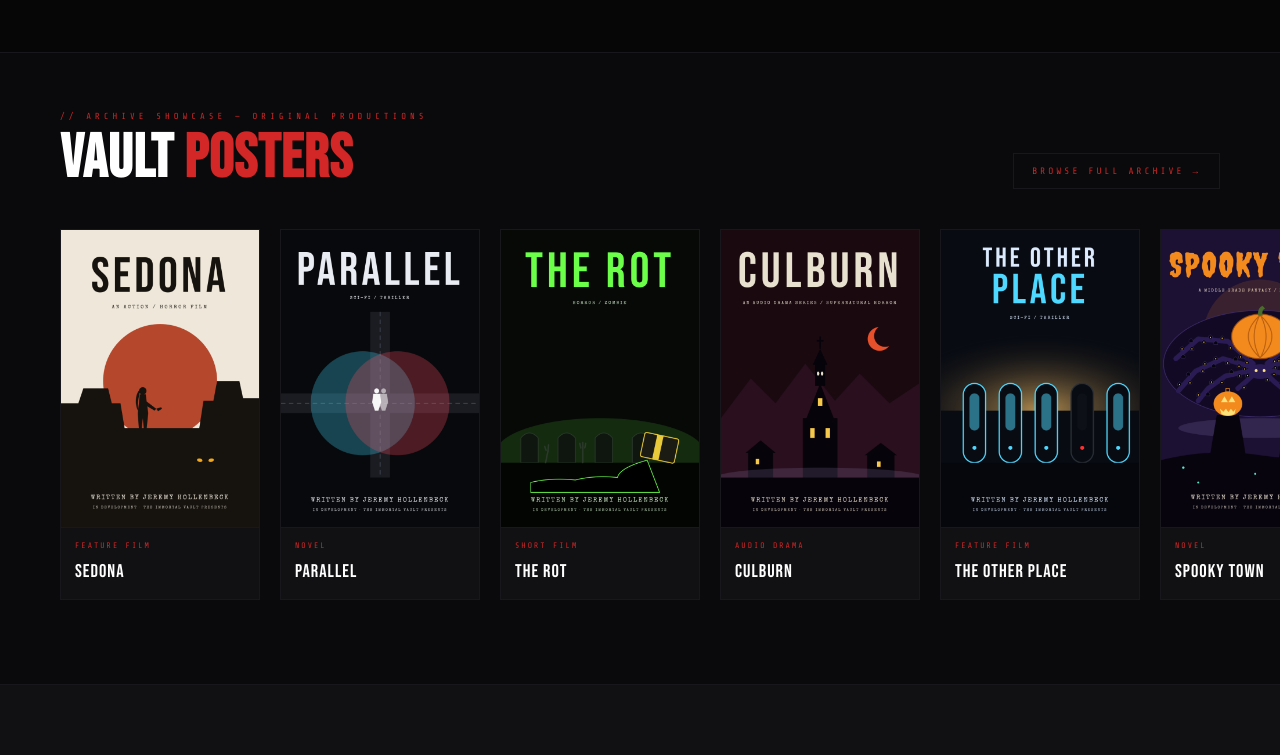
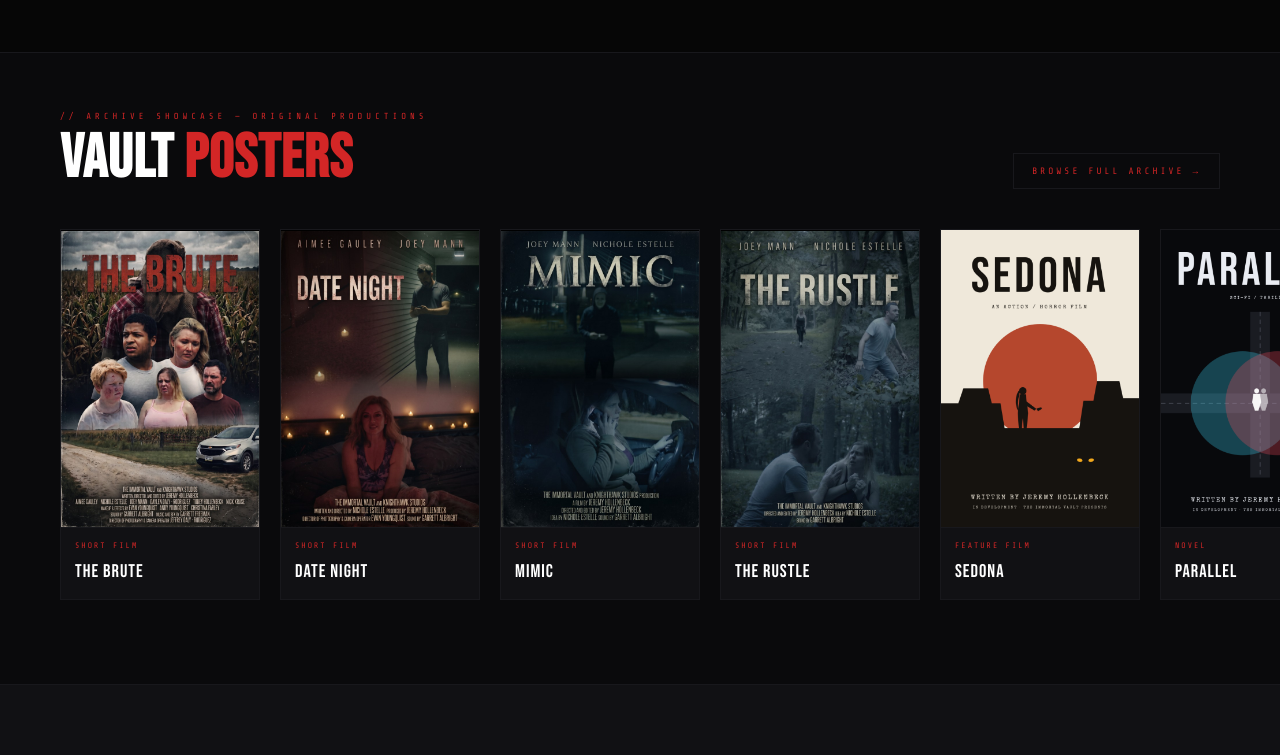
Before and after one commit to jerholl/TheImmortalVault, a plain HTML site: page index.html in a window 1280 px wide. Shown: the part 2065-2820 px from the top of the page. Drawn offline with nearby package versions, Linux system fonts and the light colour scheme.

Commit message:
Bust browser cache on new posters and include them in Vault Posters showcase strip

```diff
--- a/index.html
+++ b/index.html
@@ -1115,8 +1115,8 @@
         <div class="new-films-grid">
             <a href="/coming-soon/?item=film-project-10" class="new-film-card">
                 <div class="new-film-img">
-                    <div class="poster-blur" style="background-image: url('TheBrutePoster.jpg');"></div>
-                    <img src="TheBrutePoster.jpg" alt="The Brute" class="poster-main" loading="lazy">
+                    <div class="poster-blur" style="background-image: url('TheBrutePoster.jpg?v=20261031b');"></div>
+                    <img src="TheBrutePoster.jpg?v=20261031b" alt="The Brute" class="poster-main" loading="lazy">
                 </div>
                 <div class="new-film-body">
                     <div class="new-film-tag">Slasher / Horror</div>
@@ -1126,8 +1126,8 @@
             </a>
             <a href="/coming-soon/?item=film-project-09" class="new-film-card">
                 <div class="new-film-img">
-                    <div class="poster-blur" style="background-image: url('DateNightPoster.jpg');"></div>
-                    <img src="DateNightPoster.jpg" alt="Date Night" class="poster-main" loading="lazy">
+                    <div class="poster-blur" style="background-image: url('DateNightPoster.jpg?v=20261031b');"></div>
+                    <img src="DateNightPoster.jpg?v=20261031b" alt="Date Night" class="poster-main" loading="lazy">
                 </div>
                 <div class="new-film-body">
                     <div class="new-film-tag">Horror / Comedy</div>
@@ -1137,8 +1137,8 @@
             </a>
             <a href="/coming-soon/?item=film-project-08" class="new-film-card">
                 <div class="new-film-img">
-                    <div class="poster-blur" style="background-image: url('TheMimicPoster.jpg');"></div>
-                    <img src="TheMimicPoster.jpg" alt="The Mimic" class="poster-main" loading="lazy">
+                    <div class="poster-blur" style="background-image: url('TheMimicPoster.jpg?v=20261031b');"></div>
+                    <img src="TheMimicPoster.jpg?v=20261031b" alt="The Mimic" class="poster-main" loading="lazy">
                 </div>
                 <div class="new-film-body">
                     <div class="new-film-tag">Supernatural / Creature Horror</div>
@@ -1148,8 +1148,8 @@
             </a>
             <a href="/coming-soon/?item=film-project-07" class="new-film-card">
                 <div class="new-film-img">
-                    <div class="poster-blur" style="background-image: url('TheRustlePoster.jpg');"></div>
-                    <img src="TheRustlePoster.jpg" alt="The Rustle" class="poster-main" loading="lazy">
+                    <div class="poster-blur" style="background-image: url('TheRustlePoster.jpg?v=20261031b');"></div>
+                    <img src="TheRustlePoster.jpg?v=20261031b" alt="The Rustle" class="poster-main" loading="lazy">
                 </div>
                 <div class="new-film-body">
                     <div class="new-film-tag">Supernatural Horror / Suspense</div>
@@ -1171,6 +1171,34 @@
         </div>
         <div class="showcase-scroll-wrap">
             <div class="showcase-track">
+                <a href="/coming-soon/?item=film-project-10" class="showcase-item">
+                    <img src="TheBrutePoster.jpg?v=20261031b" alt="The Brute" loading="lazy">
+                    <div class="showcase-info">
+                        <span class="showcase-tag">Short Film</span>
+                        <span class="showcase-name">The Brute</span>
+                    </div>
+                </a>
+                <a href="/coming-soon/?item=film-project-09" class="showcase-item">
+                    <img src="DateNightPoster.jpg?v=20261031b" alt="Date Night" loading="lazy">
+                    <div class="showcase-info">
+                        <span class="showcase-tag">Short Film</span>
+                        <span class="showcase-name">Date Night</span>
+                    </div>
+                </a>
+                <a href="/coming-soon/?item=film-project-08" class="showcase-item">
+                    <img src="TheMimicPoster.jpg?v=20261031b" alt="Mimic" loading="lazy">
+                    <div class="showcase-info">
+                        <span class="showcase-tag">Short Film</span>
+                        <span class="showcase-name">Mimic</span>
+                    </div>
+                </a>
+                <a href="/coming-soon/?item=film-project-07" class="showcase-item">
+                    <img src="TheRustlePoster.jpg?v=20261031b" alt="The Rustle" loading="lazy">
+                    <div class="showcase-info">
+                        <span class="showcase-tag">Short Film</span>
+                        <span class="showcase-name">The Rustle</span>
+                    </div>
+                </a>
                 <a href="/coming-soon/?item=film-sedona" class="showcase-item">
                     <img src="SedonaPoster.png" alt="Sedona" loading="lazy">
                     <div class="showcase-info">
```
Also changed, not shown: films.html (+8 -8 lines).
